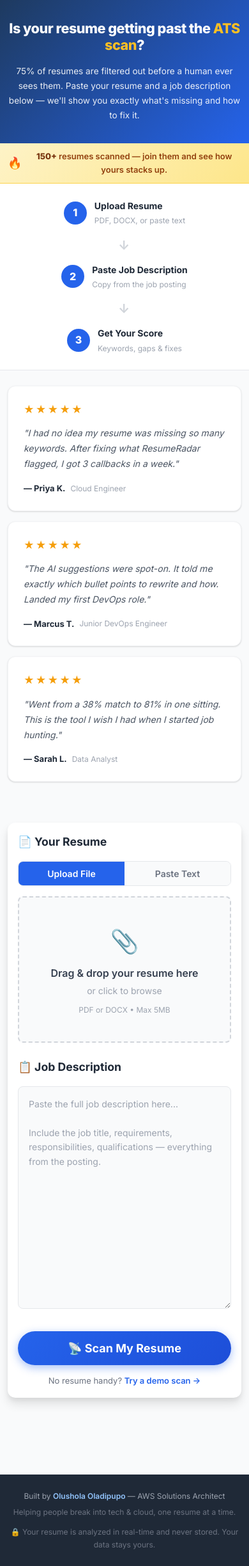
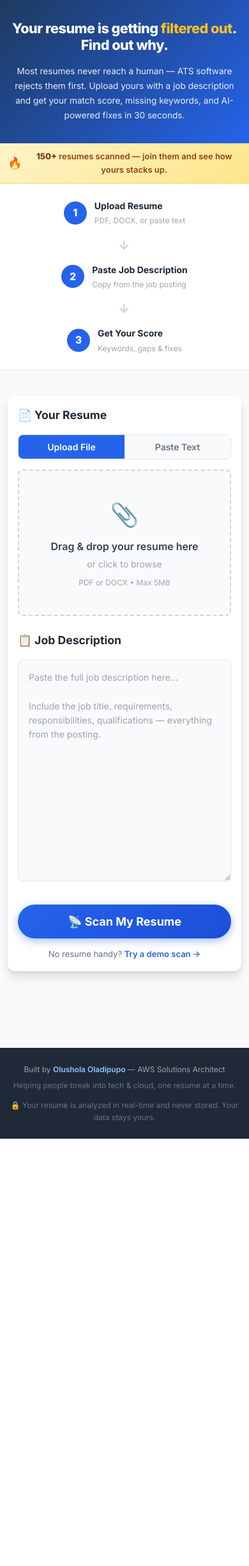
Before and after one commit to sholaola23/resumeradar, a Flask app: page / in a window 390 px wide. Shown: the part 104-2552 px from the top of the page at 64% size. After the commit the page ends 1884 px from the top, so only its background shows below. Run offline with Flask 3, Linux system fonts and the light colour scheme; some libraries are stand-ins or nearby versions.

Commit message:
Fix Scan Again clearing, restore first name, remove testimonials, sharpen hero
- Scan Again now clears all form fields (resume, job desc, file upload)
  and resets to Upload tab so users start fresh
- Restored first name field in newsletter subscribe form for personalized
  emails (better for Shola's Tech Notes brand)
- Removed testimonials section (cluttered mobile experience)
- Sharper hero copy: "Your resume is getting filtered out. Find out why."
  with concrete "30 seconds" time promise in subtext

Co-Authored-By: Claude Opus 4.6 <noreply@anthropic.com>

```diff
--- a/app.py
+++ b/app.py
@@ -391,6 +391,9 @@ def subscribe_newsletter():
         if not email or '@' not in email:
             return jsonify({"error": "Please provide a valid email address."}), 400
 
+        if not first_name:
+            return jsonify({"error": "Please provide your first name."}), 400
+
         beehiiv_key = os.getenv('BEEHIIV_API_KEY')
         pub_id = os.getenv('BEEHIIV_PUBLICATION_ID')
 
@@ -399,22 +402,19 @@ def subscribe_newsletter():
 
         import requests as http_requests
 
-        # Build the subscription payload
+        # Build the subscription payload with first name as custom field
         subscription_data = {
             'email': email,
             'reactivate_existing': True,
             'send_welcome_email': True,
             'utm_source': 'resumeradar',
-        }
-
-        # Include first name as custom field if provided
-        if first_name:
-            subscription_data['custom_fields'] = [
+            'custom_fields': [
                 {
                     'name': 'first_name',
                     'value': first_name,
                 }
-            ]
+            ],
+        }
 
         response = http_requests.post(
             f'https://api.beehiiv.com/v2/publications/{pub_id}/subscriptions',
--- a/static/css/style.css
+++ b/static/css/style.css
@@ -210,64 +210,6 @@ body {
     }
 }
 
-/* ---- TESTIMONIALS ---- */
-.testimonials {
-    padding: 32px 0;
-    background: var(--gray-50);
-}
-
-.testimonials-grid {
-    display: grid;
-    grid-template-columns: repeat(3, 1fr);
-    gap: 20px;
-}
-
-.testimonial {
-    background: white;
-    border-radius: var(--radius);
-    padding: 24px;
-    box-shadow: var(--shadow);
-    border: 1px solid var(--gray-100);
-    transition: var(--transition);
-}
-
-.testimonial:hover {
-    box-shadow: var(--shadow-md);
-    transform: translateY(-2px);
-}
-
-.testimonial-stars {
-    color: #f59e0b;
-    font-size: 16px;
-    letter-spacing: 2px;
-    margin-bottom: 12px;
-}
-
-.testimonial-text {
-    font-size: 14px;
-    line-height: 1.7;
-    color: var(--gray-600);
-    margin-bottom: 16px;
-    font-style: italic;
-}
-
-.testimonial-author {
-    display: flex;
-    align-items: center;
-    gap: 8px;
-}
-
-.testimonial-name {
-    font-size: 13px;
-    font-weight: 700;
-    color: var(--gray-800);
-}
-
-.testimonial-role {
-    font-size: 12px;
-    color: var(--gray-400);
-}
-
 /* ---- SCANNER FORM ---- */
 .scanner-section {
     padding: 40px 0 60px;
@@ -1585,15 +1527,6 @@ textarea::placeholder {
         font-size: 0.95rem;
     }
 
-    .testimonials-grid {
-        grid-template-columns: 1fr;
-        gap: 16px;
-    }
-
-    .testimonials {
-        padding: 24px 0;
-    }
-
     .scan-form {
         padding: 20px;
     }
--- a/static/js/app.js
+++ b/static/js/app.js
@@ -79,6 +79,7 @@ document.addEventListener('DOMContentLoaded', () => {
     const newsletterPopup = document.getElementById('newsletterPopup');
     const newsletterForm = document.getElementById('newsletterForm');
     const newsletterEmail = document.getElementById('newsletterEmail');
+    const newsletterFirstName = document.getElementById('newsletterFirstName');
 
     // Track if user has already subscribed this session
     let hasSubscribed = sessionStorage.getItem('resumeradar_subscribed') === 'true';
@@ -130,21 +131,23 @@ document.addEventListener('DOMContentLoaded', () => {
         }
 
         newsletterPopup.style.display = 'flex';
-        if (newsletterEmail) newsletterEmail.focus();
+        if (newsletterFirstName) newsletterFirstName.focus();
     }
 
     // Post-subscribe confirmation elements
     const newsletterFormWrapper = document.getElementById('newsletterFormWrapper');
     const newsletterConfirmation = document.getElementById('newsletterConfirmation');
+    const confirmName = document.getElementById('confirmName');
     const viewResultsBtn = document.getElementById('viewResultsBtn');
     const newsletterHeading = document.getElementById('newsletterHeading');
     const newsletterSubtitle = document.getElementById('newsletterSubtitle');
 
-    function showNewsletterConfirmation() {
+    function showNewsletterConfirmation(firstName) {
         // Hide the form, show the confirmation
         if (newsletterFormWrapper) newsletterFormWrapper.style.display = 'none';
         if (newsletterConfirmation) {
             newsletterConfirmation.style.display = 'block';
+            if (confirmName) confirmName.textContent = firstName;
         }
         // Update header text to post-subscribe message
         if (newsletterHeading) newsletterHeading.textContent = "You're subscribed! 🎉";
@@ -183,7 +186,17 @@ document.addEventListener('DOMContentLoaded', () => {
         newsletterForm.addEventListener('submit', async (e) => {
             e.preventDefault();
 
+            const firstName = newsletterFirstName ? newsletterFirstName.value.trim() : '';
             const email = newsletterEmail ? newsletterEmail.value.trim() : '';
+
+            // Validate first name
+            if (!firstName) {
+                if (newsletterFirstName) {
+                    newsletterFirstName.style.borderColor = '#dc2626';
+                    newsletterFirstName.focus();
+                }
+                return;
+            }
 
             // Validate email
             if (!email || !email.includes('@')) {
@@ -195,6 +208,7 @@ document.addEventListener('DOMContentLoaded', () => {
             }
 
             // Reset border colors
+            if (newsletterFirstName) newsletterFirstName.style.borderColor = '';
             if (newsletterEmail) newsletterEmail.style.borderColor = '';
 
             const submitBtn = newsletterForm.querySelector('.newsletter-submit-btn');
@@ -210,7 +224,7 @@ document.addEventListener('DOMContentLoaded', () => {
                 const response = await fetch('/api/subscribe', {
                     method: 'POST',
                     headers: { 'Content-Type': 'application/json' },
-                    body: JSON.stringify({ email }),
+                    body: JSON.stringify({ email, first_name: firstName }),
                 });
 
                 const result = await response.json();
@@ -220,7 +234,7 @@ document.addEventListener('DOMContentLoaded', () => {
                 }
 
                 // Show the confirmation screen with email tip
-                showNewsletterConfirmation();
+                showNewsletterConfirmation(firstName);
 
             } catch (err) {
                 console.error('Newsletter signup error:', err);
@@ -406,9 +420,31 @@ document.addEventListener('DOMContentLoaded', () => {
         }
     });
 
-    // Scan Again button
+    // Scan Again button — clear everything so user starts fresh
     scanAgainBtn.addEventListener('click', () => {
         resultsSection.style.display = 'none';
+
+        // Clear form fields
+        const resumeTextarea = document.getElementById('resumeText');
+        const jobTextarea = document.getElementById('jobDescription');
+        if (resumeTextarea) resumeTextarea.value = '';
+        if (jobTextarea) jobTextarea.value = '';
+
+        // Clear file upload
+        if (resumeFile) resumeFile.value = '';
+        if (fileSelected) fileSelected.style.display = 'none';
+        if (dropZone) dropZone.style.display = 'block';
+
+        // Switch back to Upload tab
+        const uploadTabBtn = document.querySelector('.tab-btn[data-tab="upload"]');
+        if (uploadTabBtn) {
+            tabBtns.forEach(b => b.classList.remove('active'));
+            tabContents.forEach(c => c.classList.remove('active'));
+            uploadTabBtn.classList.add('active');
+            document.getElementById('tab-upload').classList.add('active');
+        }
+
+        hideError();
         window.scrollTo({ top: 0, behavior: 'smooth' });
     });
 
--- a/templates/index.html
+++ b/templates/index.html
@@ -40,8 +40,8 @@
     <!-- ============ HERO ============ -->
     <section class="hero">
         <div class="container">
-            <h1>Is your resume getting past the <span class="highlight">ATS scan</span>?</h1>
-            <p class="hero-sub">75% of resumes are filtered out before a human ever sees them. Paste your resume and a job description below — we'll show you exactly what's missing and how to fix it.</p>
+            <h1>Your resume is getting <span class="highlight">filtered out</span>. Find out why.</h1>
+            <p class="hero-sub">Most resumes never reach a human — ATS software rejects them first. Upload yours with a job description and get your match score, missing keywords, and AI-powered fixes in 30 seconds.</p>
         </div>
     </section>
 
@@ -80,38 +80,6 @@
                     <div class="step-content">
                         <h3>Get Your Score</h3>
                         <p>Keywords, gaps & fixes</p>
-                    </div>
-                </div>
-            </div>
-        </div>
-    </section>
-
-    <!-- ============ TESTIMONIALS ============ -->
-    <section class="testimonials">
-        <div class="container">
-            <div class="testimonials-grid">
-                <div class="testimonial">
-                    <div class="testimonial-stars">★★★★★</div>
-                    <p class="testimonial-text">"I had no idea my resume was missing so many keywords. After fixing what ResumeRadar flagged, I got 3 callbacks in a week."</p>
-                    <div class="testimonial-author">
-                        <span class="testimonial-name">— Priya K.</span>
-                        <span class="testimonial-role">Cloud Engineer</span>
-                    </div>
-                </div>
-                <div class="testimonial">
-                    <div class="testimonial-stars">★★★★★</div>
-                    <p class="testimonial-text">"The AI suggestions were spot-on. It told me exactly which bullet points to rewrite and how. Landed my first DevOps role."</p>
-                    <div class="testimonial-author">
-                        <span class="testimonial-name">— Marcus T.</span>
-                        <span class="testimonial-role">Junior DevOps Engineer</span>
-                    </div>
-                </div>
-                <div class="testimonial">
-                    <div class="testimonial-stars">★★★★★</div>
-                    <p class="testimonial-text">"Went from a 38% match to 81% in one sitting. This is the tool I wish I had when I started job hunting."</p>
-                    <div class="testimonial-author">
-                        <span class="testimonial-name">— Sarah L.</span>
-                        <span class="testimonial-role">Data Analyst</span>
                     </div>
                 </div>
             </div>
@@ -346,6 +314,7 @@ Include the job title, requirements, responsibilities, qualifications — everyt
                 <div id="newsletterFormWrapper">
                     <form id="newsletterForm" class="newsletter-form">
                         <div class="newsletter-input-stack">
+                            <input type="text" id="newsletterFirstName" placeholder="First name" class="newsletter-input" required>
                             <input type="email" id="newsletterEmail" placeholder="Email address" class="newsletter-input" required>
                             <button type="submit" class="newsletter-submit-btn newsletter-submit-full">
                                 <span class="nl-btn-text">Subscribe & View My Results</span>
@@ -363,7 +332,7 @@ Include the job title, requirements, responsibilities, qualifications — everyt
                 <!-- Post-Subscribe Confirmation (hidden by default) -->
                 <div id="newsletterConfirmation" style="display: none;">
                     <div class="confirm-icon">🎉</div>
-                    <h3 class="confirm-title">You're in!</h3>
+                    <h3 class="confirm-title">You're in, <span id="confirmName"></span>!</h3>
                     <p class="confirm-message">A welcome email + a free gift is on its way from <strong>Shola's Tech Notes</strong>.</p>
                     <div class="confirm-email-tip">
                         <span class="tip-icon">📬</span>
```
